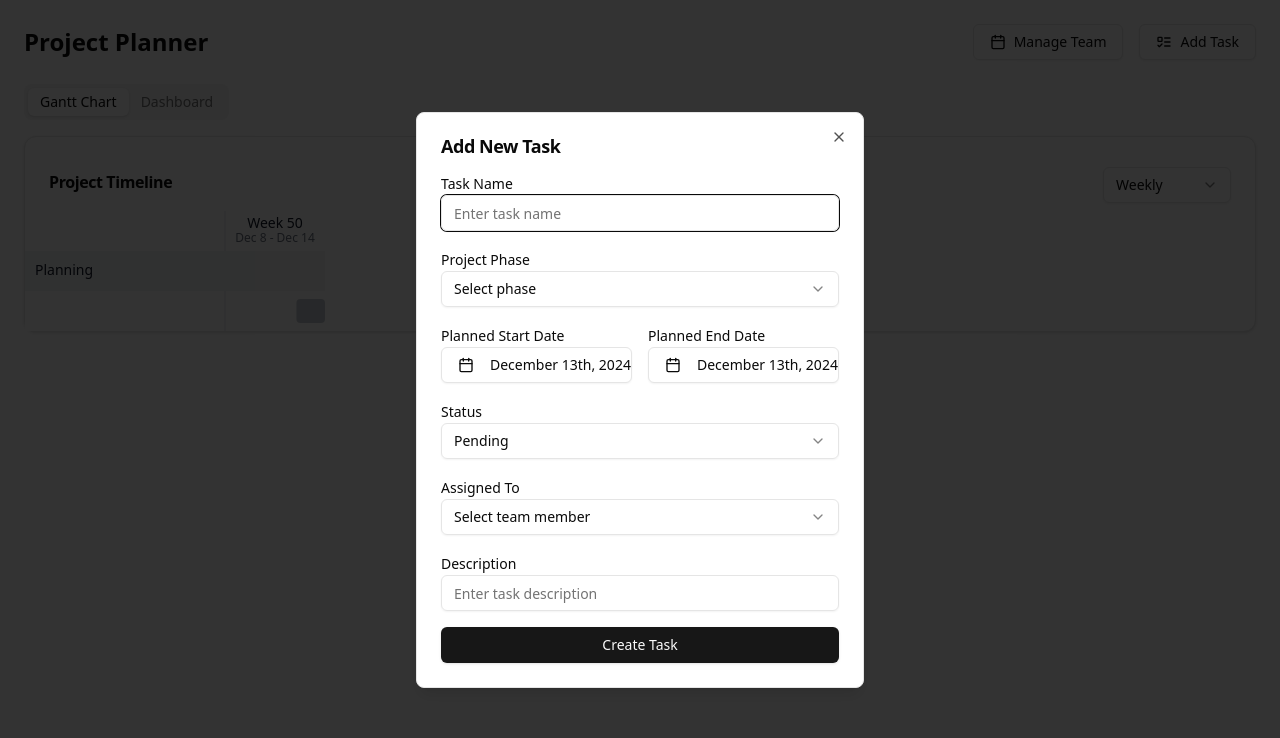
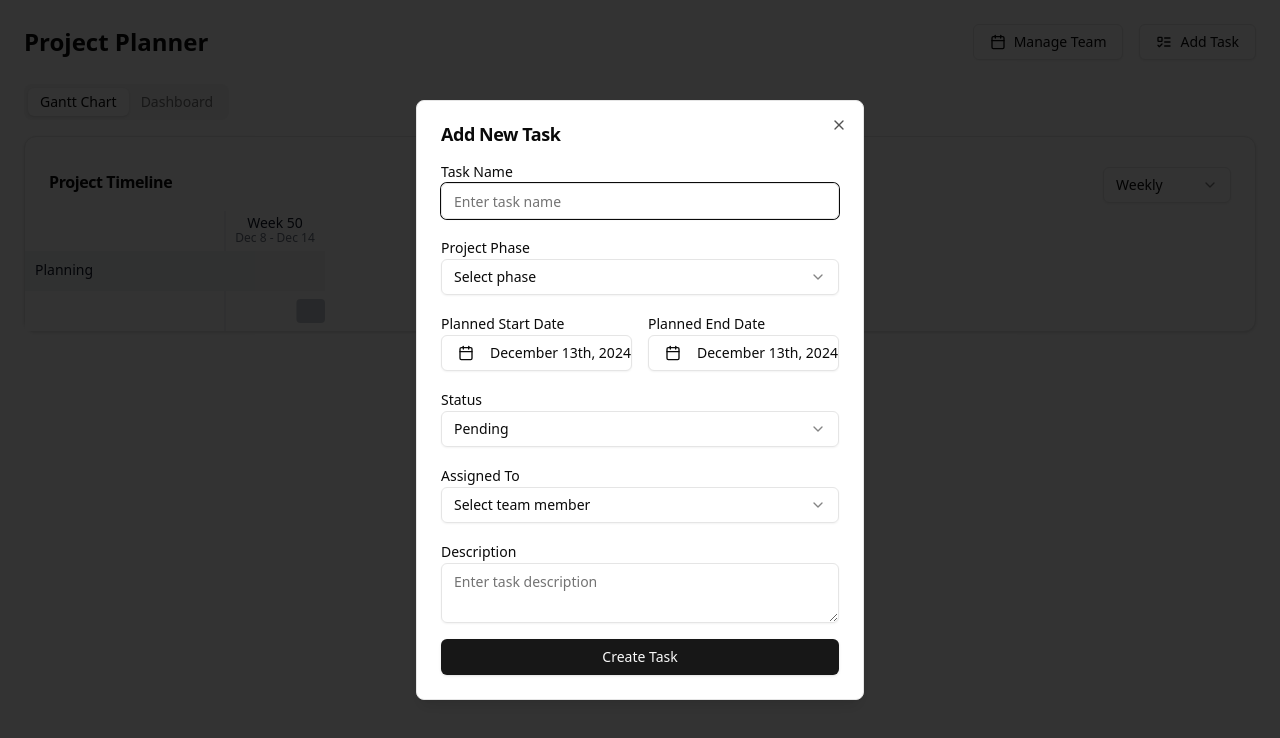
Before and after one commit to martencarlos/project-planner, a React (Vite) app: page / in a window 1280 px wide. Both pictures are taken after a click on the button "Add Task". Shown: the top 738 px of the page. Built offline with nearby package versions, Linux system fonts and the light colour scheme.

Commit message:
refactor: add Textarea component and replace Input with Textarea in TaskModal for better description input

```diff
--- a/src/components/TaskModal.jsx
+++ b/src/components/TaskModal.jsx
@@ -4,6 +4,7 @@
 import { Dialog, DialogContent, DialogHeader, DialogTitle, DialogTrigger } from "@components/ui/dialog";
 import { Input } from "@components/ui/input";
 import { Label } from "@components/ui/label";
+import { Textarea } from "@components/ui/textarea";
 import { Select, SelectContent, SelectItem, SelectTrigger, SelectValue } from "@components/ui/select";
 import { Calendar } from "@components/ui/calendar";
 import { Popover, PopoverContent, PopoverTrigger } from "@components/ui/popover";
@@ -252,7 +253,7 @@
 
           <div>
             <Label>Description</Label>
-            <Input
+            <Textarea
               value={task.description}
               onChange={(e) => setTask({ ...task, description: e.target.value })}
               placeholder="Enter task description"
--- /dev/null
+++ b/src/components/ui/textarea.jsx
@@ -0,0 +1,18 @@
+import * as React from "react"
+
+import { cn } from "@components/lib/utils"
+
+const Textarea = React.forwardRef(({ className, ...props }, ref) => {
+  return (
+    (<textarea
+      className={cn(
+        "flex min-h-[60px] w-full rounded-md border border-input bg-transparent px-3 py-2 text-base shadow-sm placeholder:text-muted-foreground focus-visible:outline-none focus-visible:ring-1 focus-visible:ring-ring disabled:cursor-not-allowed disabled:opacity-50 md:text-sm",
+        className
+      )}
+      ref={ref}
+      {...props} />)
+  );
+})
+Textarea.displayName = "Textarea"
+
+export { Textarea }
```
